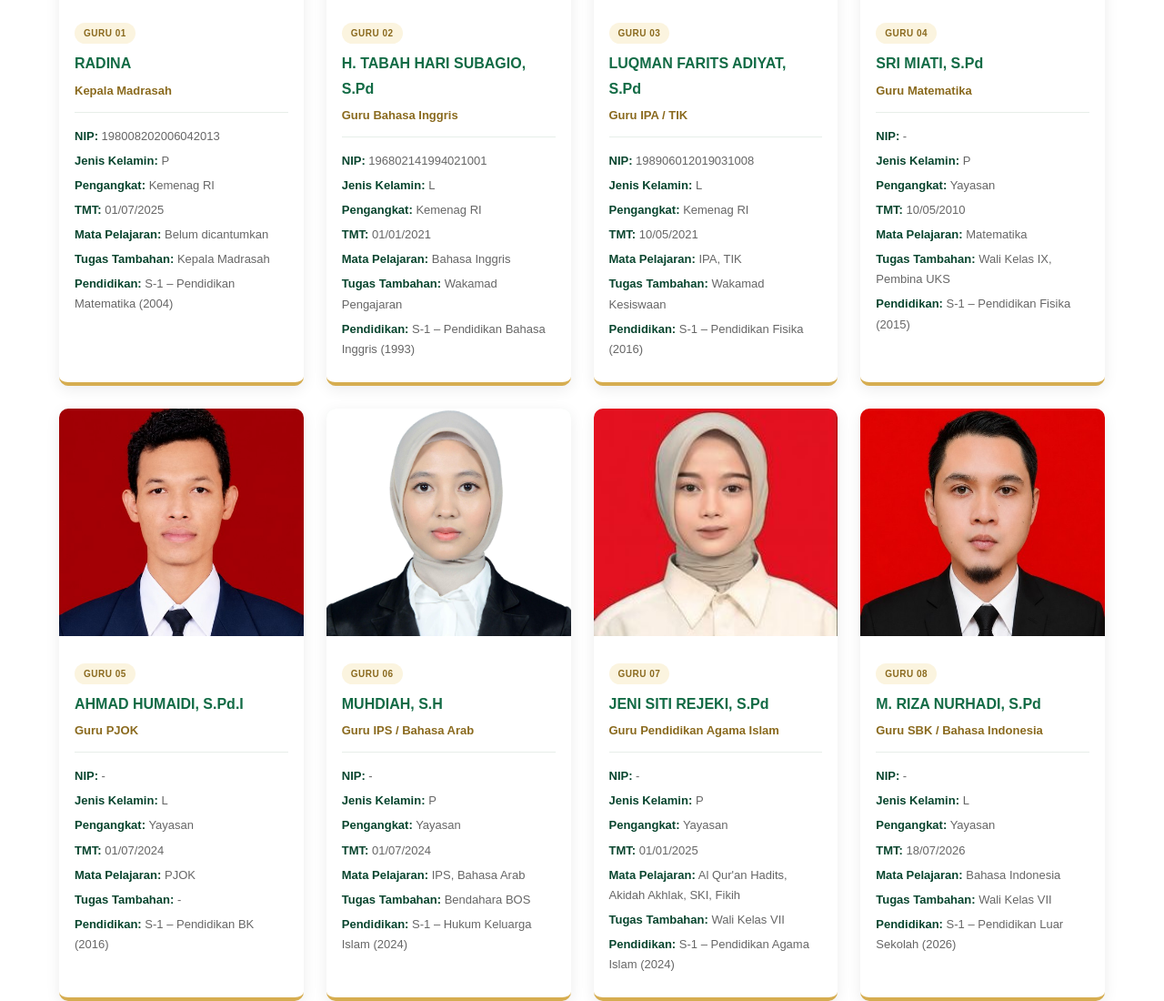
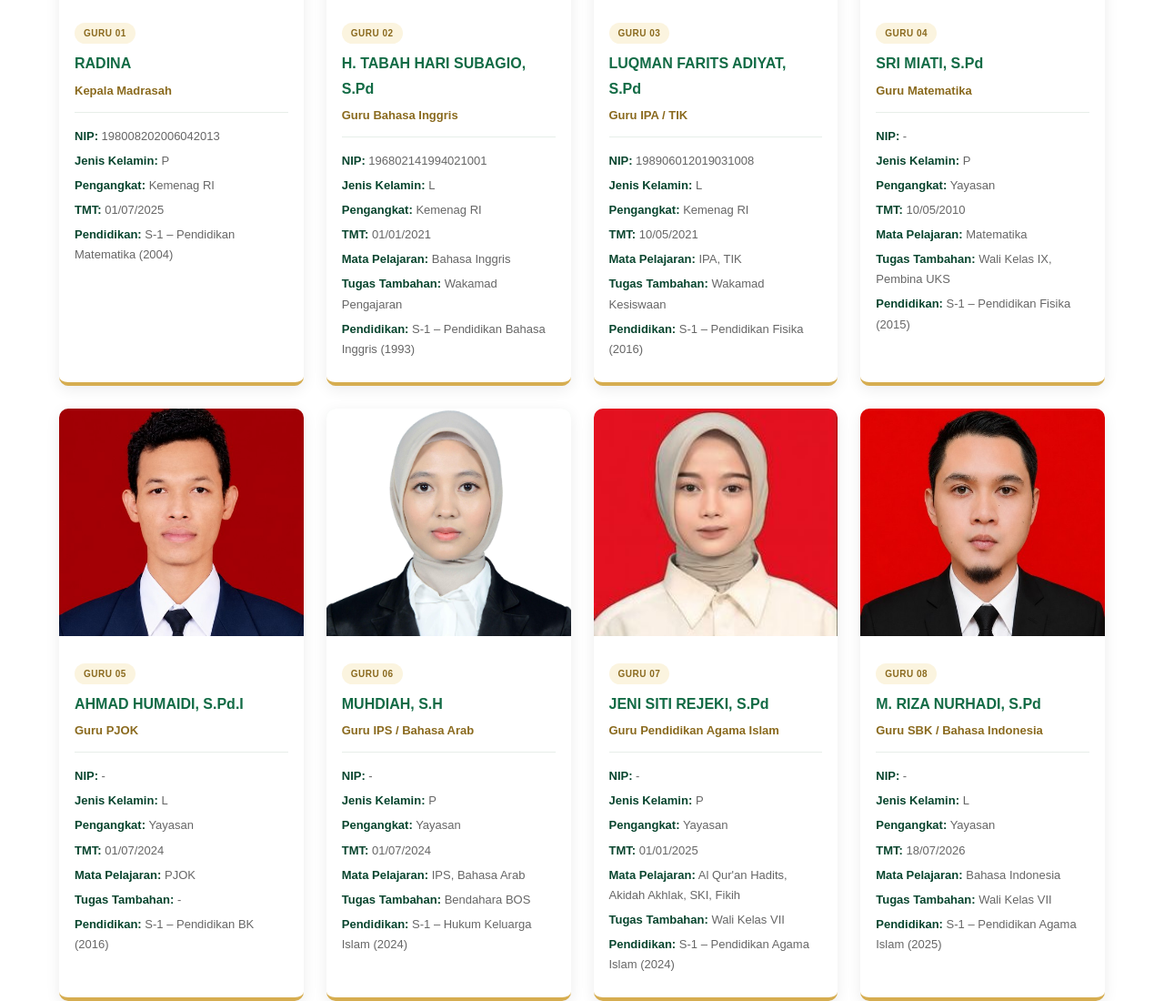
Before and after one commit to mtsfathuljannah-pky/mtsfathuljannah-pky.github.io, a plain HTML site: page tenaga-pendidik.html in a window 1280 px wide. Shown: the part 594-1694 px from the top of the page at 91% size. Drawn offline with Linux system fonts and the light colour scheme.

Commit message:
Update tenaga-pendidik.html

```diff
--- a/tenaga-pendidik.html
+++ b/tenaga-pendidik.html
@@ -448,8 +448,6 @@ footer a:hover {
             <p><strong>Jenis Kelamin:</strong> P</p>
             <p><strong>Pengangkat:</strong> Kemenag RI</p>
             <p><strong>TMT:</strong> 01/07/2025</p>
-            <p><strong>Mata Pelajaran:</strong> Belum dicantumkan</p>
-            <p><strong>Tugas Tambahan:</strong> Kepala Madrasah</p>
             <p><strong>Pendidikan:</strong> S-1 – Pendidikan Matematika (2004)</p>
           </div>
         </div>
@@ -569,7 +567,7 @@ footer a:hover {
             <p><strong>TMT:</strong> 18/07/2026</p>
             <p><strong>Mata Pelajaran:</strong> Bahasa Indonesia</p>
             <p><strong>Tugas Tambahan:</strong> Wali Kelas VII</p>
-            <p><strong>Pendidikan:</strong> S-1 – Pendidikan Luar Sekolah (2026)</p>
+            <p><strong>Pendidikan:</strong> S-1 – Pendidikan Agama Islam (2025)</p>
           </div>
         </div>
       </article>
```
